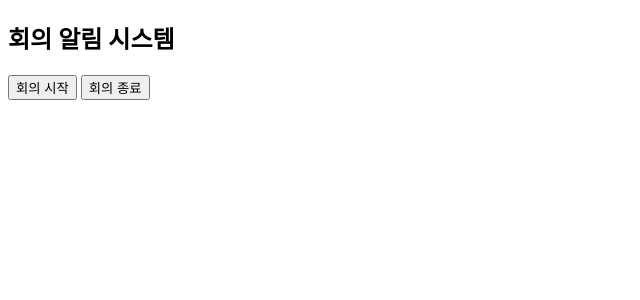
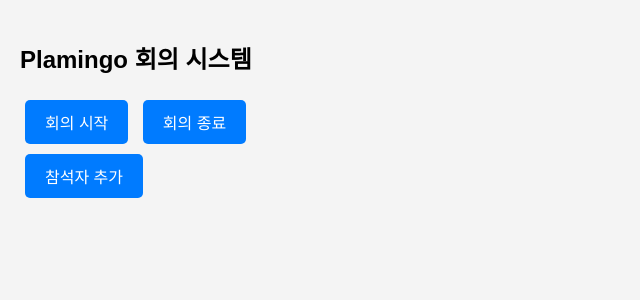
Before and after one commit to lee-jihyoun/ai-meeting-agent, a Flask app: page / in a window 1280 px wide. Shown: the top 300 px of the page, without its empty margins (0-640 px from the left). Run offline with Flask 3, Linux system fonts and the light colour scheme.

Commit message:
참석자 추가 input (보완), API로 attendees 정보 전달

```diff
--- a/web-app-webhook/templates/index.html
+++ b/web-app-webhook/templates/index.html
@@ -2,24 +2,101 @@
 <html lang="ko">
 <head>
     <meta charset="UTF-8">
-    <title>회의 알림 시스템</title>
+    <title>Plamingo 회의 시스템</title>
+
+    <style>
+        body {
+            font-family: Arial, sans-serif;
+            background-color: #f4f4f4;
+            margin: 0;
+            padding: 20px;
+        }
+        h1 {
+            text-align: center;
+            color: #333;
+        }
+        .container {
+            max-width: 800px;
+            margin: auto;
+            background: #fff;
+            padding: 20px;
+            border-radius: 8px;
+            box-shadow: 0 2px 10px rgba(0, 0, 0, 0.1);
+        }
+        .button-container {
+            text-align: center;
+            margin-bottom: 20px;
+        }
+        button {
+            padding: 10px 20px;
+            background-color: #007BFF;
+            color: white;
+            border: none;
+            border-radius: 5px;
+            cursor: pointer;
+            margin: 5px;
+            font-size: 16px;
+        }
+        button:hover {
+            background-color: #0056b3;
+        }
+        .input-row {
+            display: flex;
+            justify-content: space-between;
+            margin-bottom: 10px;
+        }
+        .input-row input, .input-row select {
+            padding: 8px;
+            border: 1px solid #ccc;
+            border-radius: 4px;
+            flex: 1;
+            margin-right: 10px;
+        }
+        .input-row input:last-child, .input-row select:last-child {
+            margin-right: 0;
+        }
+        #response {
+            margin-top: 20px;
+            font-size: 18px;
+            color: #333;
+            text-align: center;
+        }
+    </style>
 </head>
 <body>
-    <h2>회의 알림 시스템</h2>
+    <h2>Plamingo 회의 시스템</h2>
 
     <button onclick="startMeeting()">회의 시작</button>
-    <button onclick="stopMeeting()">회의 종료</button>
+    <button onclick="endMeeting()">회의 종료</button>
 
+    <div id="attendees"></div>
+    <button id="addAttendee">참석자 추가</button>
     <p id="response"></p>
 
     <script>
+        const attendees = []; // 참석자 정보를 저장할 배열
+
         function sendRequest(action) {
+            const attendeeInputs = document.querySelectorAll('.input-row');
+            attendees.length = 0; //배열 초기화
+
+            attendeeInputs.forEach(row => {
+                const name = row.children[0].value;
+                const position = row.children[1].value;
+                const email = row.children[2].value;
+
+                if(name && position !== '직급 선택' && email) { //유효성 검사
+                    attendees.push({ name, position, email });
+                }
+            });
+
             fetch('/webhook', {
                 method: 'POST',
                 headers: {
                     'Content-Type': 'application/json'
                 },
                 body: JSON.stringify({
+                    attendees,
                     action: action,
                     email: "user@example.com" //TODO : 하드코딩 필요한 값인지 확인할것
                 })
@@ -35,9 +112,40 @@
             sendRequest("startMeeting");
         }
 
-        function stopMeeting() {
-            sendRequest("stopMeeting");
+        function endMeeting() {
+            sendRequest("endMeeting");
         }
+
+        document.getElementById("addAttendee").addEventListener('click', function() {
+            const attendeesDiv = document.getElementById("attendees");
+
+            const inputRow = document.createElement('div')
+            inputRow.className = "input-row";
+
+            const nameInput = document.createElement('input');
+            nameInput.placeholder = "참석자 이름";
+            nameInput.required = true;
+
+            const positionSelect = document.createElement('select');
+            const positions = ['직급 선택', '사원', '대리', '과장', '차장', '부장'];
+            positions.forEach(position => {
+                const option = document.createElement('option');
+                option.value = position;
+                option.textContent = position;
+                positionSelect.appendChild(option);
+            });
+
+            const emailInput = document.createElement('input');
+            emailInput.placeholder = "참석자 이메일주소";
+            emailInput.type = "email";
+            emailInput.required = true;
+
+            inputRow.appendChild(nameInput);
+            inputRow.appendChild(positionSelect);
+            inputRow.appendChild(emailInput);
+
+            attendeesDiv.appendChild(inputRow);
+        });
     </script>
 </body>
 </html>
--- a/web-app-webhook/web-app-webhook.py
+++ b/web-app-webhook/web-app-webhook.py
@@ -18,20 +18,21 @@ def webhook_handler():
     # action 값을 가져옴
     action = data.get("action")
     email = data.get("email")
+    attendees = data.get("attendees")
 
     # action 값에 따라 분기 처리
     if action == "startMeeting":
-        return process_start_meeting(email)
-    elif action == "stopMeeting":
-        return process_stop_meeting(email)
+        return process_start_meeting(email, attendees)
+    elif action == "endMeeting":
+        return process_end_meeting(email)
     else:
         return jsonify({"error": "Invalid action type"}), 400
 
-def process_start_meeting(email):
-    return jsonify({"status": "startMeeting", "email": email})
+def process_start_meeting(email, attendees):
+    return jsonify({"status": "startMeeting", "email": email, "attendees" : attendees})
 
-def process_stop_meeting(email):
-    return jsonify({"status": "stopMeeting", "email": email})
+def process_end_meeting(email):
+    return jsonify({"status": "endMeeting", "email": email})
 
 if __name__ == '__main__':
     app.run(debug=True)
```
